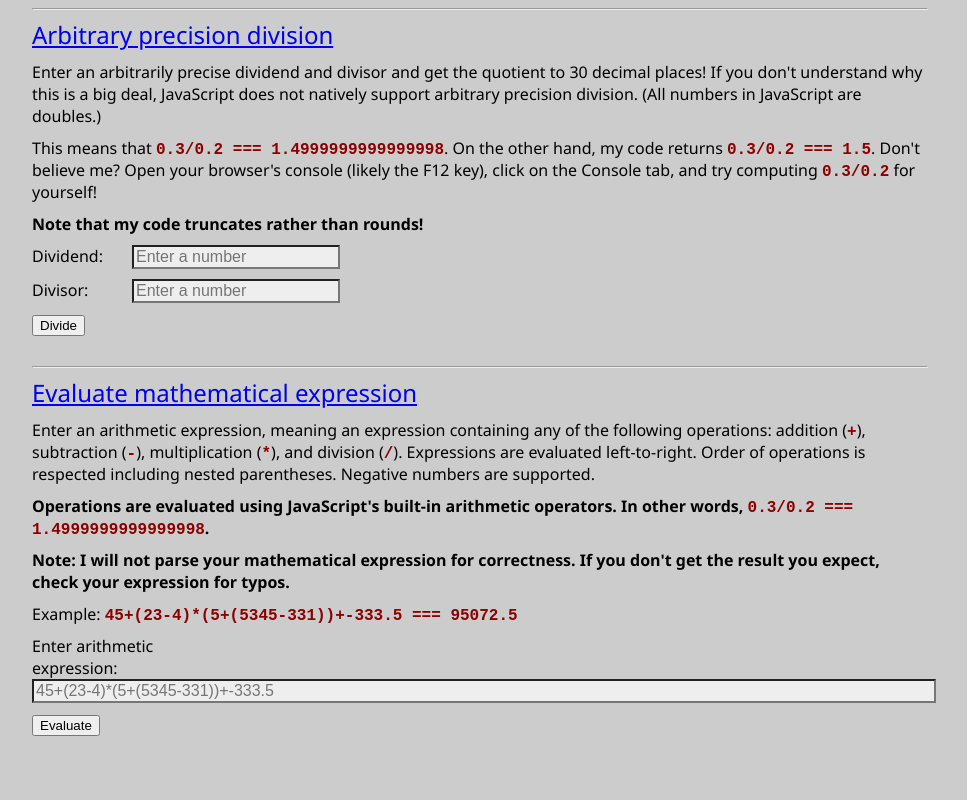
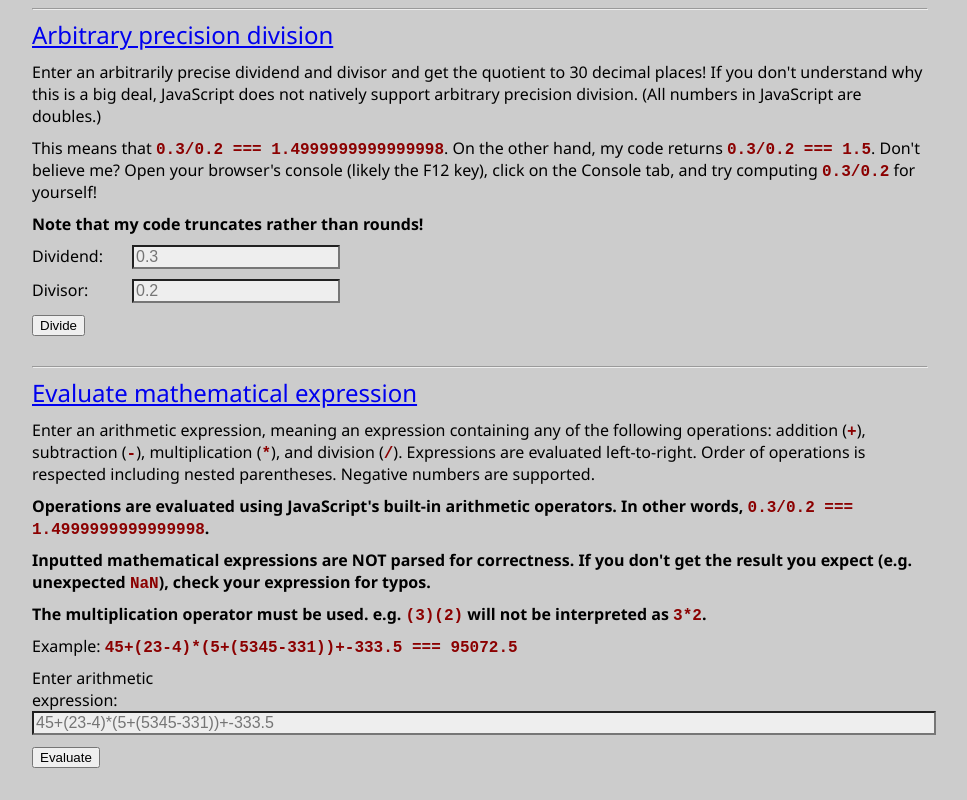
Before and after one commit to chuynh18/codewars, a plain HTML site: page index.html in a window 1280 px wide. Shown: the part 436-1236 px from the top of the page, without its empty margins (160-1127 px from the left). Before the commit the page ends 1204 px from the top, so only its background shows below. Drawn offline with Linux system fonts and the light colour scheme.

Commit message:
wording changes to index.html

```diff
--- a/index.html
+++ b/index.html
@@ -14,18 +14,19 @@
       <div>This means that <span class="mono">0.3/0.2 === 1.4999999999999998</span>.  On the other hand, my code returns <span class="mono">0.3/0.2 === 1.5</span>.  Don't believe me?  Open your browser's console (likely the F12 key), click on the Console tab, and try computing <span class="mono">0.3/0.2</span> for yourself!</div>
       <div><strong>Note that my code truncates rather than rounds!</strong></div>
       <div class="inputLine" id="dividendLine">
-         <span class="inputTitle">Dividend:</span><input type="text" name="dividend" id="dividend" placeholder="Enter a number">
+         <span class="inputTitle">Dividend:</span><input type="text" name="dividend" id="dividend" placeholder="0.3">
       </div>
       <div id="quotient"></div>
       <div class="inputLine" id="divisorLine">
-         <span class="inputTitle">Divisor:</span><input type="text" name="divisor" id="divisor" placeholder="Enter a number">
+         <span class="inputTitle">Divisor:</span><input type="text" name="divisor" id="divisor" placeholder="0.2">
       </div>
       <button id="divide" onclick="clickDivide();">Divide</button><br><br>
       <hr>
       <div class="heading"><a href="https://www.codewars.com/kata/evaluate-mathematical-expression">Evaluate mathematical expression</a></div>
       <div>Enter an arithmetic expression, meaning an expression containing any of the following operations:  addition (<span class="mono">+</span>), subtraction (<span class="mono">-</span>), multiplication (<span class="mono">*</span>), and division (<span class="mono">/</span>).  Expressions are evaluated left-to-right.  Order of operations is respected including nested parentheses.  Negative numbers are supported.</div>
       <div><strong>Operations are evaluated using JavaScript's built-in arithmetic operators.  In other words, <span class="mono">0.3/0.2 === 1.4999999999999998</span>.</strong></div>
-      <div><strong>Note:  I will not parse your mathematical expression for correctness.  If you don't get the result you expect, check your expression for typos.</strong></div>
+      <div><strong>Inputted mathematical expressions are NOT parsed for correctness.  If you don't get the result you expect (e.g. unexpected <span class="mono">NaN</span>), check your expression for typos.</strong></div>
+      <div><strong>The multiplication operator must be used.  e.g. <span class="mono">(3)(2)</span> will not be interpreted as <span class="mono">3*2</span>.</strong></div>
       <div>Example:  <span class="mono">45+(23-4)*(5+(5345-331))+-333.5 === 95072.5</span></div>
       <div class="inputLine">
          <span class="inputTitle" id="expressionLine">Enter arithmetic expression:</span><input type="text" name="expression" id="expression" placeholder="45+(23-4)*(5+(5345-331))+-333.5">
```
